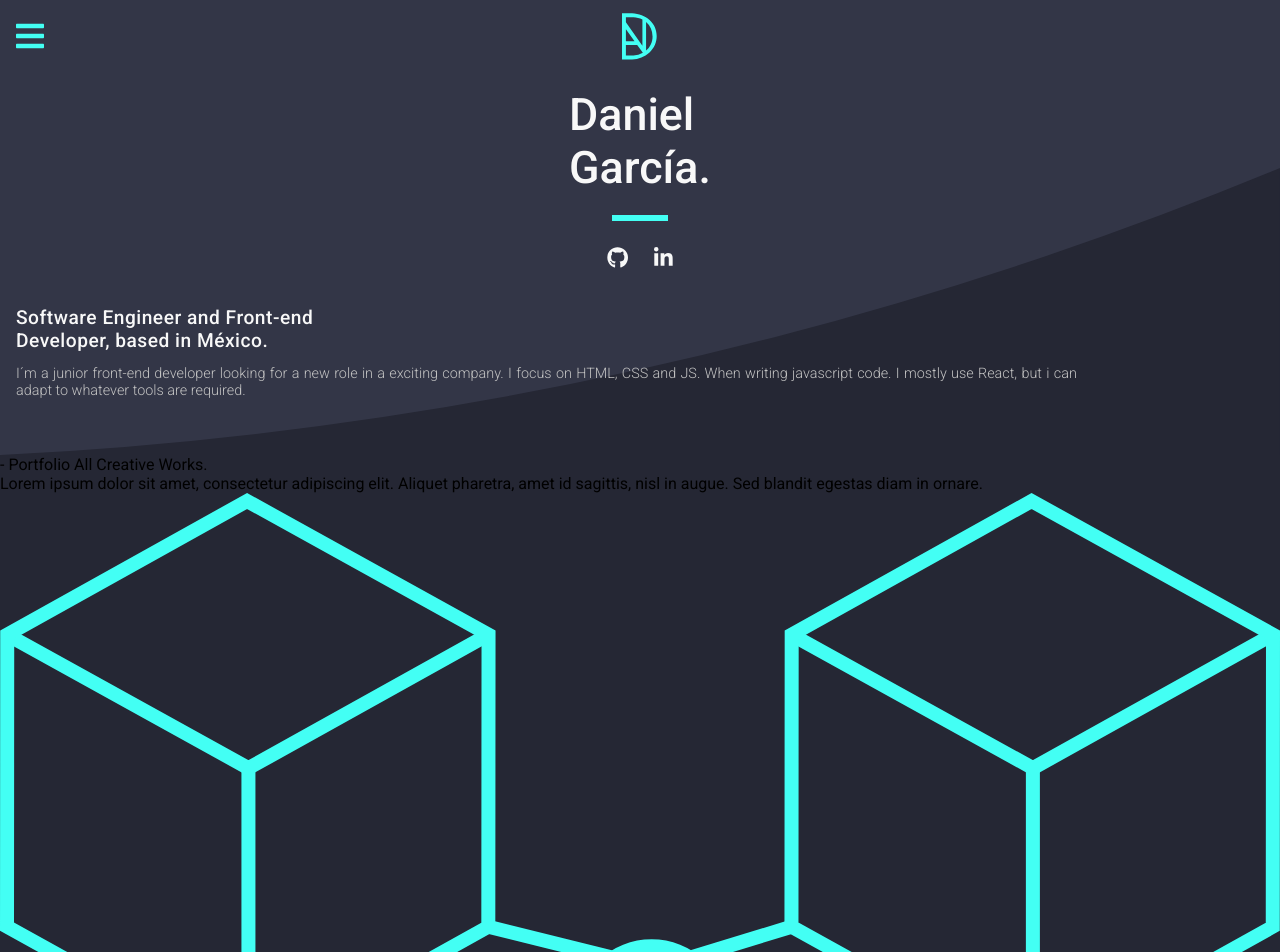
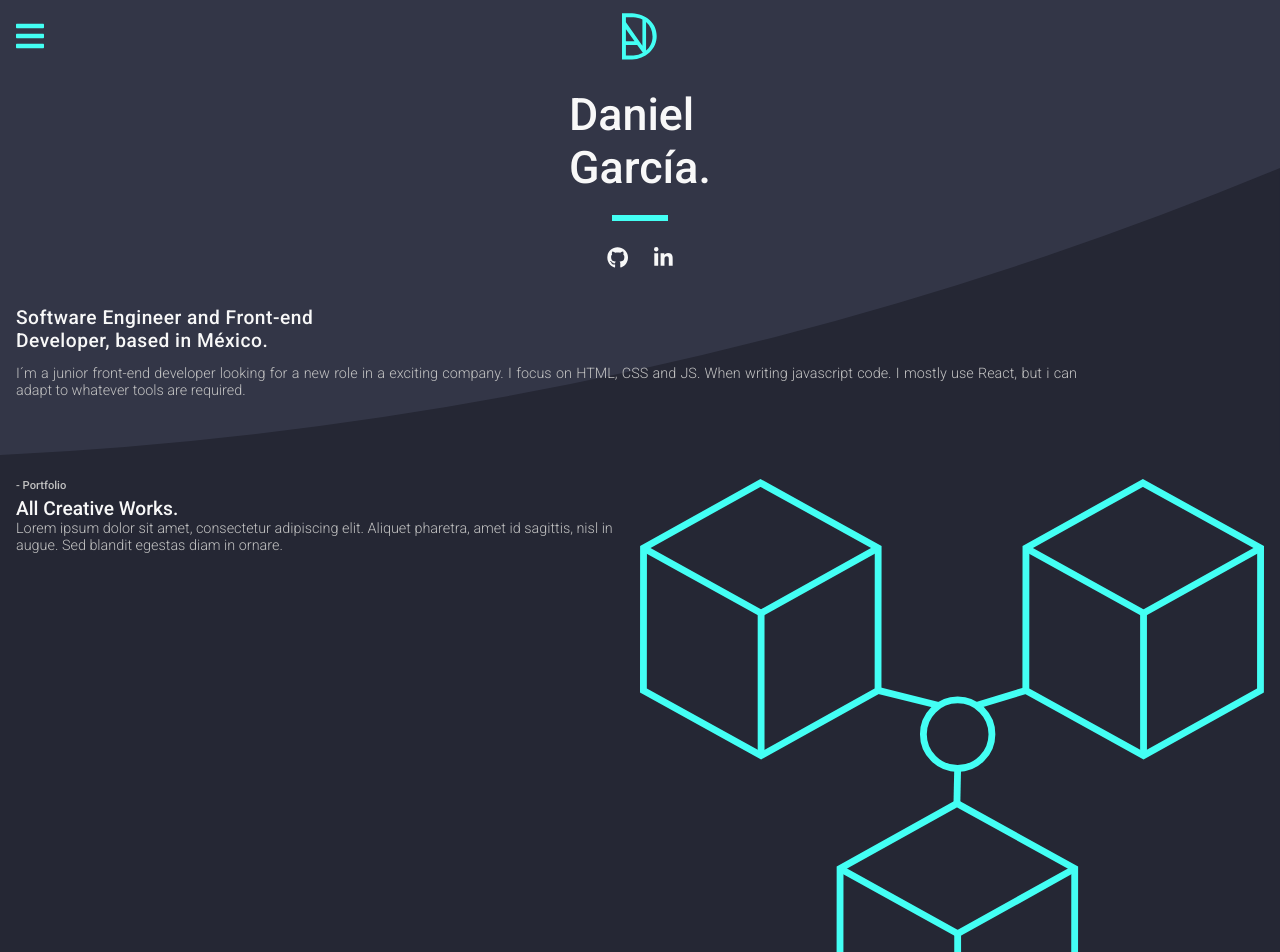
Before and after one commit to danReact/portfolio, a React (Create React App) app: page / in a window 1280 px wide. Shown: the top 952 px of the page. Built offline with nearby package versions, Linux system fonts and the light colour scheme.

Commit message:
work section update

```diff
--- a/src/components/Works.js
+++ b/src/components/Works.js
@@ -6,7 +6,10 @@ function Works() {
     <div className="work-container">
       <div className="work-info">
         <div className="work-text">
-          <div className="work-title">- Portfolio All Creative Works.</div>
+          <div className="work-title">
+            <p>- Portfolio </p>
+            All Creative Works.
+          </div>
           <div className="work-description">
             Lorem ipsum dolor sit amet, consectetur adipiscing elit. Aliquet
             pharetra, amet id sagittis, nisl in augue. Sed blandit egestas diam
--- a/src/components/style/works.css
+++ b/src/components/style/works.css
@@ -1,4 +1,29 @@
 .work-container {
   background-color: var(--dark-blue);
-  /* height: 100%; */
 }
+
+.work-info {
+  display: grid;
+  grid-template-columns: repeat(2, 50%);
+  padding: 1.5rem 0 0 0;
+  margin: 0 1rem;
+}
+
+.work-title p {
+  margin: 0 0 0.3rem 0;
+  font-size: 0.7rem;
+  color: var(--gray);
+  letter-spacing: 0;
+}
+
+.work-title {
+  color: var(--white);
+  font-size: 1.2rem;
+  font-weight: 500;
+}
+
+.work-description {
+  color: var(--gray);
+  font-size: 0.9rem;
+  font-weight: 300;
+}
```
